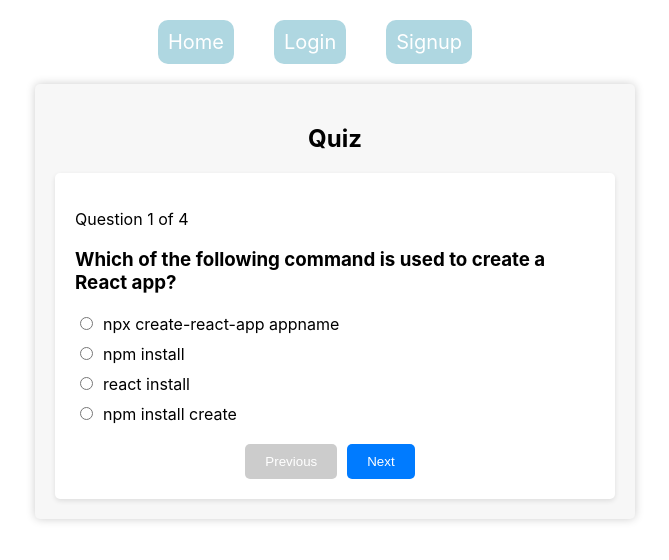
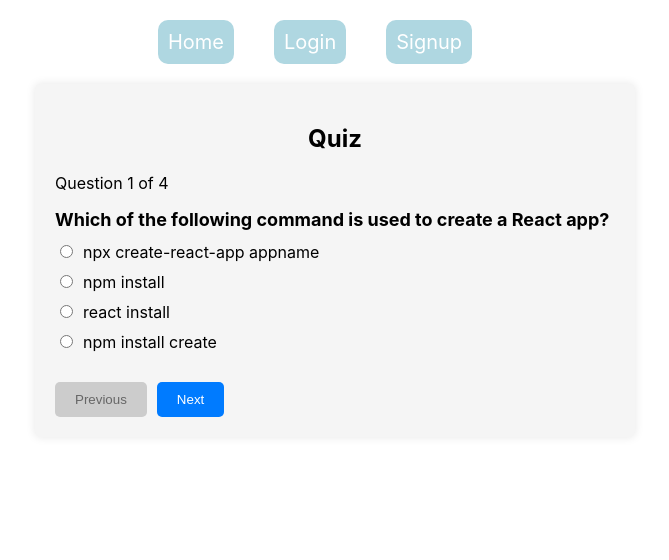
Before and after one commit to HEMASINCHU/quizzapp, a React (Create React App) app: page /quizzes in a window 1280 px wide. Shown: the top 560 px of the page, without its empty margins (305-974 px from the left). Built offline with nearby package versions, Linux system fonts and the light colour scheme.

Commit message:
fix the quizz app error

```diff
--- a/src/App.css
+++ b/src/App.css
@@ -79,37 +79,16 @@ a.activecomp {
   border-radius: 10px;
   padding: 2rem;
 }
-.quiz-container {
+.quizz-container {
+  background-color: #f5f5f5;
+  padding: 20px;
+  border-radius: 5px;
+  box-shadow: 0 0 10px rgba(0, 0, 0, 0.1);
   max-width: 600px;
   margin: 0 auto;
-  padding: 20px;
-  background-color: #f7f7f7;
-  border-radius: 5px;
-  box-shadow: 0 0 10px rgba(0, 0, 0, 0.2);
 }
 
-.quiz-title {
-  text-align: center;
-  font-size: 24px;
-  margin-bottom: 20px;
-}
-
-.question-card {
-  background-color: #fff;
-  padding: 20px;
-  border-radius: 5px;
-  box-shadow: 0 2px 5px rgba(0, 0, 0, 0.1);
-}
-
-.question-number {
-  font-size: 16px;
-}
-
-form {
-  margin-top: 20px;
-}
-
-label {
+.quizz-container label {
   display: block;
   margin-bottom: 10px;
 }
@@ -118,66 +97,29 @@ input[type="radio"] {
   margin-right: 10px;
 }
 
-.submit-button {
+.quizz-container button {
+  background-color: #007bff;
+  color: white;
+  border: none;
+  padding: 10px 20px;
+  margin-top: 20px;
+  cursor: pointer;
+  border-radius: 5px;
+}
+
+.btn-prev {
   background-color: #007bff;
   color: #fff;
-  padding: 10px 20px;
-  border: none;
-  border-radius: 5px;
-  cursor: pointer;
 }
 
-.submit-button:hover {
-  background-color: #0056b3;
+.btn-next {
+  background-color: #007bff;
+  color: #fff;
+  margin-left: 10px;
 }
 
-.result-container {
-  margin-top: 20px;
-  text-align: center;
+.btn-prev:disabled {
+  background-color: #ccc;
+  color: #666;
+  cursor: not-allowed;
 }
-
-.total-score {
-  font-size: 20px;
-  font-weight: bold;
-}
-
-.questions-list {
-  list-style: none;
-  padding: 0;
-}
-
-.questions-list-item {
-  font-size: 16px;
-  margin: 10px 0;
-}
-.result-container button {
-  background-color: #007bff;
-  color: #fff;
-  padding: 10px 20px;
-  border: none;
-  border-radius: 5px;
-  cursor: pointer;
-  margin-right: 10px;
-}
-.result-container button.disabled-button {
-  cursor: not-allowed;
-  background-color: #ccc;
-}
-.result-container button:hover {
-  background-color: #0056b3;
-}
-.quiz-instruction-container {
-  text-align: center;
-  margin: 20px;
-}
-
-.quiz-instruction-title {
-  font-size: 20px;
-  margin-bottom: 10px;
-}
-
-.quiz-instruction-list {
-  text-align: left;
-  margin-left: 20px;
-  list-style: decimal;
-}
--- a/src/App.js
+++ b/src/App.js
@@ -5,9 +5,9 @@ import Home from "./components/Home";
 import NavBar from "./navbar/Navbar";
 import Cards from "./card/Cards";
 import QuizzInstruction from "./card/QuizzInstruction";
-import Quizzes from "./questions/Quizzes";
 
 import "./App.css";
+import Quizzes from "./questions/Quizzes";
 
 function App() {
   return (
--- a/src/questions/Question.js
+++ b/src/questions/Question.js
@@ -1,34 +1,33 @@
-import React, { useState } from "react";
-
-const Question = ({ questionData }) => {
-  const { question, options } = questionData;
-  const [selectedOption, setSelectedOption] = useState("");
-
-  const handleOptionChange = (event) => {
-    setSelectedOption(event.target.value);
-  };
-
-  return (
-    <div>
-      <h3>{question}</h3>
-      <form>
-        {options.map((option, index) => (
-          <div key={index}>
-            <label>
-              <input
-                type="radio"
-                name="options"
-                value={option}
-                checked={selectedOption === option}
-                onChange={handleOptionChange}
-              />
-              {option}
-            </label>
-          </div>
-        ))}
-      </form>
-    </div>
-  );
-};
-
-export default Question;
+export const QuizData = [
+  {
+    question: "Which of the following command is used to create a React app?",
+    options: [
+      "npx create-react-app appname",
+      "npm install",
+      "react install",
+      "npm install create",
+    ],
+    answer: 1,
+  },
+  {
+    question:
+      "What is the default port number on which the React application runs?",
+    options: ["4000", "3000", "2000", "5000"],
+    answer: 2,
+  },
+  {
+    question: "What does 'JS' stand for?",
+    options: ["Javascript", "MongoDB", "React", "Typescript"],
+    answer: 1,
+  },
+  {
+    question: "What is JSX?",
+    options: [
+      "JavaScript XML",
+      "React's version of HTML",
+      "Just a string",
+      "None of the above",
+    ],
+    answer: 1,
+  },
+];
--- a/src/questions/Quizzes.js
+++ b/src/questions/Quizzes.js
@@ -1,112 +1,99 @@
 import React, { useState } from "react";
-import Question from "./Question";
-import Result from "./Result";
+import { QuizData } from "./Question";
+import QuizzResult from "./Result";
 
-const Quiz = () => {
-  const questions = [
-    {
-      question: "Which of the following command is used to create a React app?",
-      options: [
-        "npx create-react-app appname",
-        "npm install",
-        "react install",
-        "npm install create",
-      ],
-      correctAnswerIndex: 0,
-    },
-    {
-      question:
-        "What is the default port number on which the React application runs?",
-      options: ["4000", "3000", "2000", "5000"],
-      correctAnswerIndex: 1,
-    },
-    {
-      question: "What does 'JS' stand for?",
-      options: ["Javascript", "MongoDB", "React", "Typescript"],
-      correctAnswerIndex: 0,
-    },
-    {
-      question: "What is JSX?",
-      options: [
-        "JavaScript XML",
-        "React's version of HTML",
-        "Just a string",
-        "None of the above",
-      ],
-      correctAnswerIndex: 1,
-    },
-  ];
+function Quizzes() {
+  const [currentQuestion, setCurrentQuestion] = useState(0);
+  const [score, setScore] = useState(0);
+  const [selectedOption, setSelectedOption] = useState(null);
+  const [showResult, setShowResult] = useState(false);
 
-  const [currentQuestion, setCurrentQuestion] = useState(0);
-  const [submitted, setSubmitted] = useState(false);
-  const [userAnswers, setUserAnswers] = useState(
-    Array(questions.length).fill("")
-  );
-  const totalScore = userAnswers.filter(
-    (answer, index) =>
-      answer === questions[index].options[questions[index].correctAnswerIndex]
-  ).length;
-
-  const handleNext = () => {
-    if (currentQuestion < questions.length - 1) {
+  const nextQuestion = () => {
+    updateScore();
+    if (currentQuestion < QuizData.length - 1) {
       setCurrentQuestion(currentQuestion + 1);
+      setSelectedOption(null);
+    } else {
+      setShowResult(true);
     }
   };
 
-  const handlePrevious = () => {
+  const prevQuestion = () => {
+    updateScore();
     if (currentQuestion > 0) {
       setCurrentQuestion(currentQuestion - 1);
     }
   };
 
-  const handleAnswer = (selectedOption) => {
-    setUserAnswers((prevAnswers) => {
-      const updatedAnswers = [...prevAnswers];
-      updatedAnswers[currentQuestion] = selectedOption;
-      return updatedAnswers;
-    });
-
-    handleNext();
+  const updateScore = () => {
+    if (selectedOption === QuizData[currentQuestion].answer) {
+      setScore(score + 1);
+    }
   };
 
-  const handleSubmit = () => {
-    setSubmitted(true);
+  const resetAll = () => {
+    setShowResult(false);
+    setCurrentQuestion(0);
+    setSelectedOption(null);
+    setScore(0);
   };
 
   return (
-    <div className="quiz-container">
-      <h2 className="quiz-title">Quiz</h2>
-      <div className="question-card">
-        <p className="question-number">
-          Question {currentQuestion + 1} of {questions.length}
-        </p>
-        <Question
-          questionData={questions[currentQuestion]}
-          onAnswer={handleAnswer}
-          submitted={submitted}
-        />
-        {currentQuestion === questions.length - 1 ? (
-          <button className="submit-button" onClick={handleSubmit}>
-            Submit
-          </button>
+    <div>
+      <div className="quizz-container">
+        {showResult ? (
+          <QuizzResult
+            score={score}
+            totalScore={QuizData.length}
+            tryAgain={resetAll}
+          />
         ) : (
-          <Result
-            onPrevious={handlePrevious}
-            onNext={handleNext}
-            isFirstQuestion={currentQuestion === 0}
-            isLastQuestion={currentQuestion === questions.length - 1}
-          />
+          <>
+            <h2 style={{ textAlign: "center" }}>Quiz</h2>
+            <div>
+              <p>
+                Question {currentQuestion + 1} of {QuizData.length}
+              </p>
+              <h1 style={{ fontSize: "18px" }}>
+                {QuizData[currentQuestion].question}{" "}
+              </h1>
+            </div>
+            <div>
+              {QuizData[currentQuestion].options.map((option, i) => (
+                <label key={i}>
+                  <input
+                    type="radio"
+                    name="options"
+                    value={i + 1}
+                    checked={selectedOption === i + 1}
+                    onChange={() => setSelectedOption(i + 1)}
+                  />
+                  {option}
+                </label>
+              ))}
+            </div>
+
+            <button
+              onClick={prevQuestion}
+              className={`btn-prev ${currentQuestion === 0 ? "disabled" : ""}`}
+              disabled={currentQuestion === 0}
+            >
+              Previous
+            </button>
+            {currentQuestion === QuizData.length - 1 ? (
+              <button onClick={nextQuestion} className="btn-next">
+                Submit
+              </button>
+            ) : (
+              <button onClick={nextQuestion} className="btn-next">
+                Next
+              </button>
+            )}
+          </>
         )}
       </div>
-      {submitted && (
-        <div>
-          <p className="total-score">
-            Total Score: {totalScore} out of {questions.length}
-          </p>
-        </div>
-      )}
     </div>
   );
-};
+}
 
-export default Quiz;
+export default Quizzes;
--- a/src/questions/Result.js
+++ b/src/questions/Result.js
@@ -1,20 +1,16 @@
 import React from "react";
 
-const Result = ({ onPrevious, onNext, isFirstQuestion, isLastQuestion }) => {
+function QuizzResult({ score, totalScore, tryAgain }) {
   return (
-    <div className="result-container">
-      <button
-        onClick={onPrevious}
-        disabled={isFirstQuestion}
-        className={isFirstQuestion ? "disabled-button" : ""}
-      >
-        Previous
+    <>
+      <div className="show-score">
+        Your Score:{score}/ {totalScore}
+      </div>
+      <button id="next-button" onClick={tryAgain}>
+        Try Again
       </button>
-      <button onClick={onNext} disabled={isLastQuestion}>
-        Next
-      </button>
-    </div>
+    </>
   );
-};
+}
 
-export default Result;
+export default QuizzResult;
```
